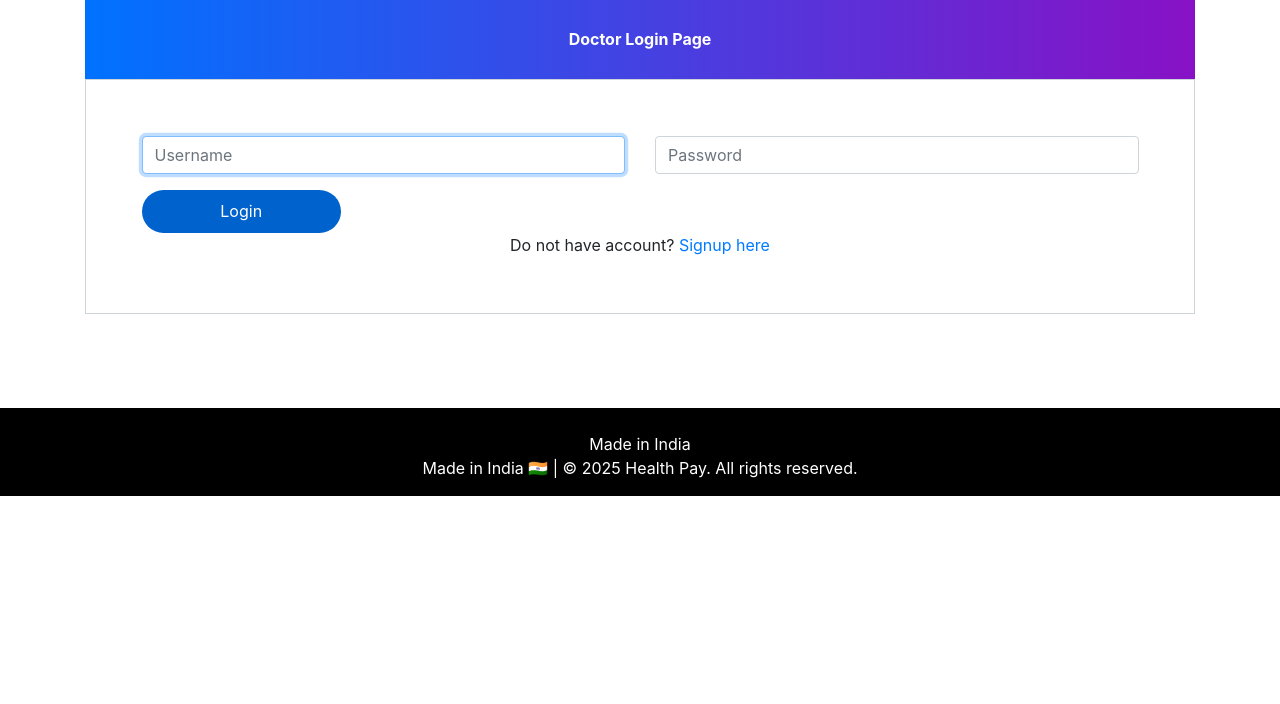
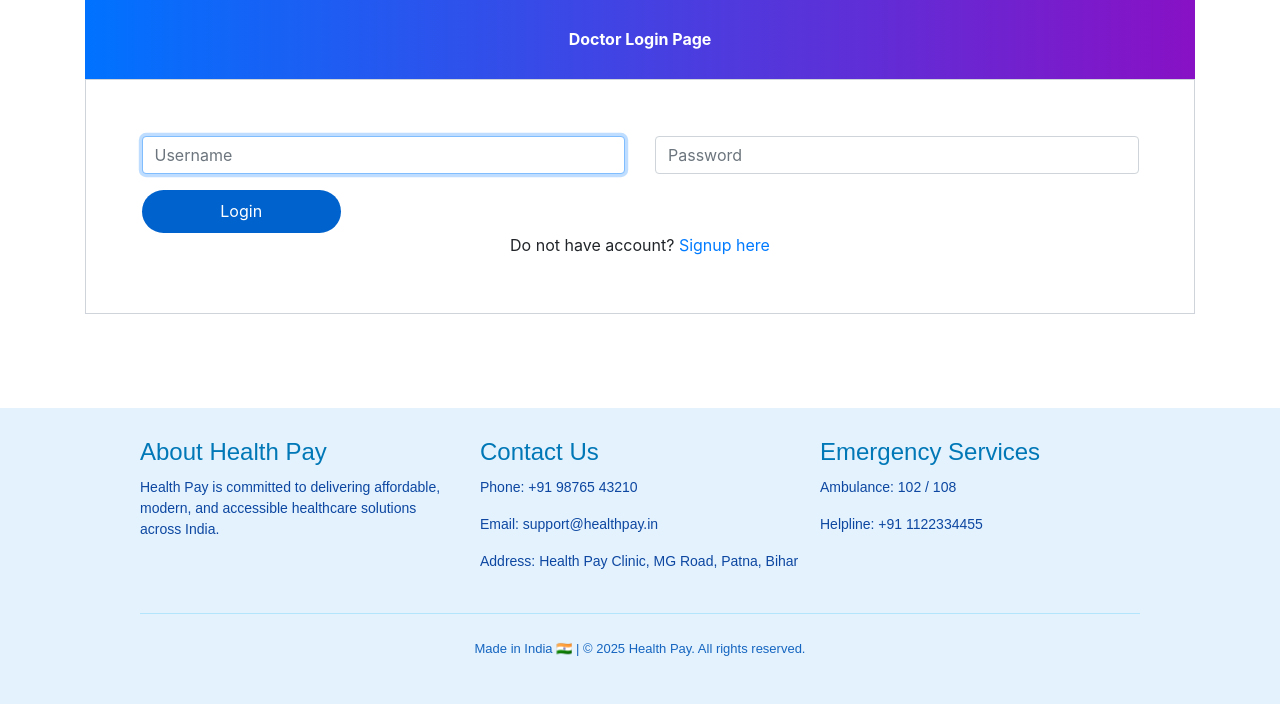
Before and after one commit to Aadii170/Health_pay, a Django app: page /doctor/doctorlogin/ in a window 1280 px wide. Shown: the part 97-801 px from the top of the page. Before the commit the page ends 593 px from the top, so only its background shows below. Run offline with Django 3.2, Linux system fonts and the light colour scheme; some libraries are stand-ins or nearby versions.

Commit message:
change in logout and footer

```diff
--- a/hospitalmanagement/urls.py
+++ b/hospitalmanagement/urls.py
@@ -8,7 +8,7 @@ from django.contrib.auth.views import LoginView,LogoutView
 
 #-------------FOR ADMIN RELATED URLS
 urlpatterns = [
-    path('session-debug/', views.session_debug_view, name='session_debug'),
+
 
 #-------------------Application URLs-------------------
     path('doctor/', include('doctor.urls')),
--- a/templates/doctor/footer.html
+++ b/templates/doctor/footer.html
@@ -1,90 +1,31 @@
-<!DOCTYPE html>
-<html>
+<footer style="background-color: #e3f2fd; padding: 30px 20px; font-family: Arial, sans-serif; font-size: 14px; color: #0d47a1;">
+  <div style="max-width: 1000px; margin: auto;">
+    <div style="display: flex; flex-wrap: wrap; justify-content: space-between; gap: 20px;">
 
-<head>
+      <div style="flex: 1 1 300px;">
+        <h4 style="margin-bottom: 10px; color: #0077b6;">About Health Pay</h4>
+        <p>Health Pay is committed to delivering affordable, modern, and accessible healthcare solutions across India.</p>
+      </div>
 
+      <div style="flex: 1 1 300px;">
+        <h4 style="margin-bottom: 10px; color: #0077b6;">Contact Us</h4>
+        <p>Phone: +91 98765 43210</p>
+        <p>Email: support@healthpay.in</p>
+        <p>Address: Health Pay Clinic, MG Road, Patna, Bihar</p>
+      </div>
 
-  <link rel="stylesheet" href="https://maxcdn.bootstrapcdn.com/font-awesome/4.7.0/css/font-awesome.min.css">
+      <div style="flex: 1 1 300px;">
+        <h4 style="margin-bottom: 10px; color: #0077b6;">Emergency Services</h4>
+        <p>Ambulance: 102 / 108</p>
+        <p>Helpline: +91 1122334455</p>
+      </div>
 
+    </div>
 
-  <style>
-    /*---------------------------------------
-   Social section
------------------------------------------*/
-    footer {
-      padding: 0px 0px 0px 0px;
-      background-color: black;
-      margin: 0px;
-    }
+    <hr style="margin: 25px 0; border-color: #b3e5fc;">
 
-    .fa {
-      padding: 20px;
-      font-size: 23px;
-      width: 60px;
-      text-align: center;
-      text-decoration: none;
-      margin: 5px 2px;
-      border-radius: 50%;
-    }
-
-    .fa:hover {
-      opacity: 0.5;
-      text-decoration: none;
-    }
-
-    .fa-facebook {
-      background: #3B5998;
-      color: white;
-      margin-top: 30px;
-    }
-
-    .fa-whatsapp {
-      background: #25d366;
-      color: white;
-    }
-
-    .fa-twitter {
-      background: #55ACEE;
-      color: white;
-    }
-
-    .fa-instagram {
-      background: #125688;
-      color: white;
-    }
-
-    p {
-      text-align: center;
-
-    }
-  </style>
-</head>
-
-<footer>
-
-  <!-- <p>
-    <a href="https://facebook.com/sumit.luv/" class="fa fa-facebook"></a>
-    <a href="https://api.whatsapp.com/send?phone=919572181024&text=Hello%20Sumit.%0d%0aHow%20are%20you%20%3f%0d%0aI%20came%20from%20your%20website.&source=&data=#" class="fa fa-whatsapp"></a>
-    <a href="https://instagram.com/sumit.luv" class="fa fa-instagram"></a>
-    <a href="https://twitter.com/sumitkumar1503" class="fa fa-twitter"></a>
-  </p> -->
-
-  <br>
-  <div class="container">
-    <div class="row">
-      <div class="col-md-12 col-sm-12">
-        <div style="color:#ffffff;" class="wow fadeInUp footer-copyright">
-          <p>Made in India <br>
-             Made in India 🇮🇳 | &copy; 2025 Health Pay. All rights reserved.</p>
-        </div>
-      </div>
-    </div>
+    <p style="text-align: center; font-size: 13px; color: #1565c0;">
+      Made in India 🇮🇳 | &copy; 2025 Health Pay. All rights reserved.
+    </p>
   </div>
 </footer>
-<!--
-developed By : sumit kumar
-facebook : fb.com/sumit.luv
-youtube : youtube.com/lazycoders
--->
-
-</html>
```
Also changed, not shown: hospital/views.py (+9 -9 lines), templates/doctor/doctor_base.html (+47 -19 lines), templates/hospital/admin_base.html (+49 -21 lines), templates/pathologist/footer.html (+23 -82 lines), templates/patient/patient_base.html (+51 -21 lines).
